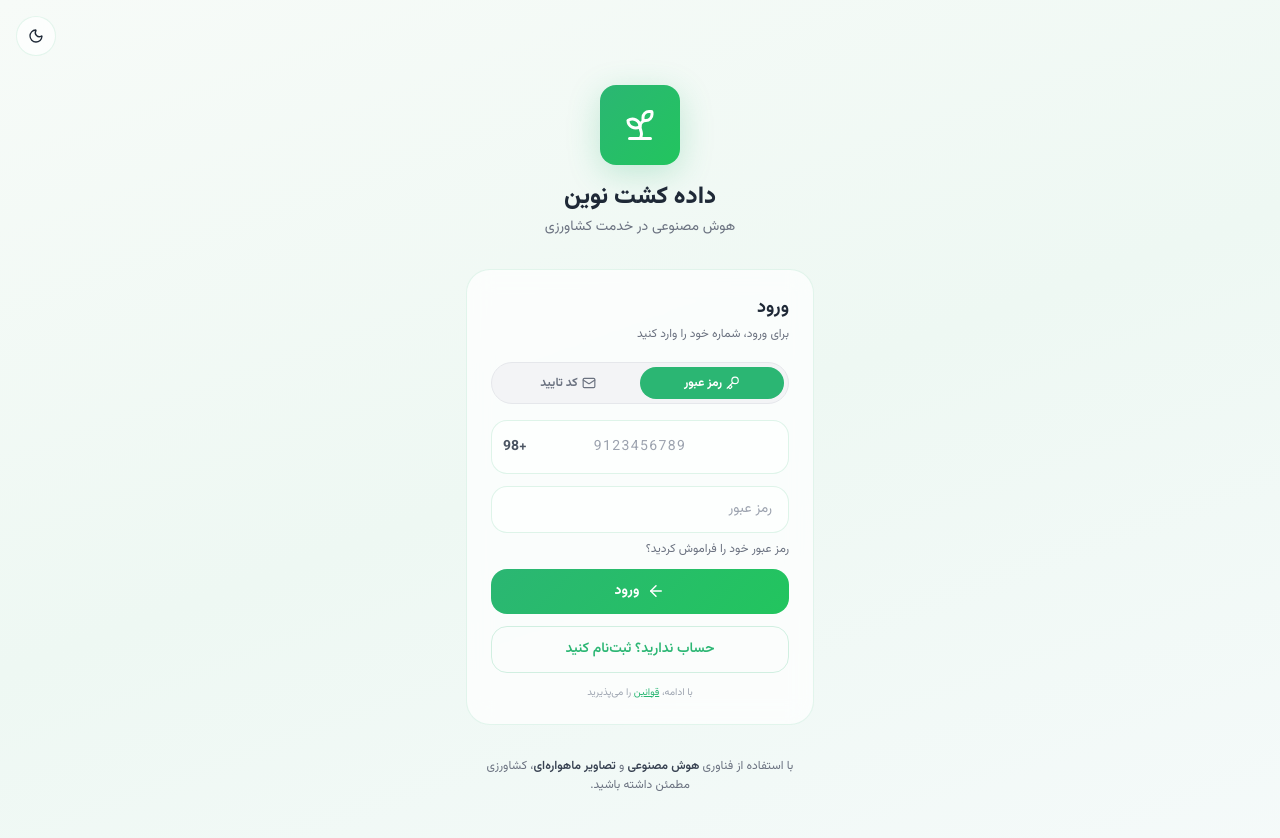
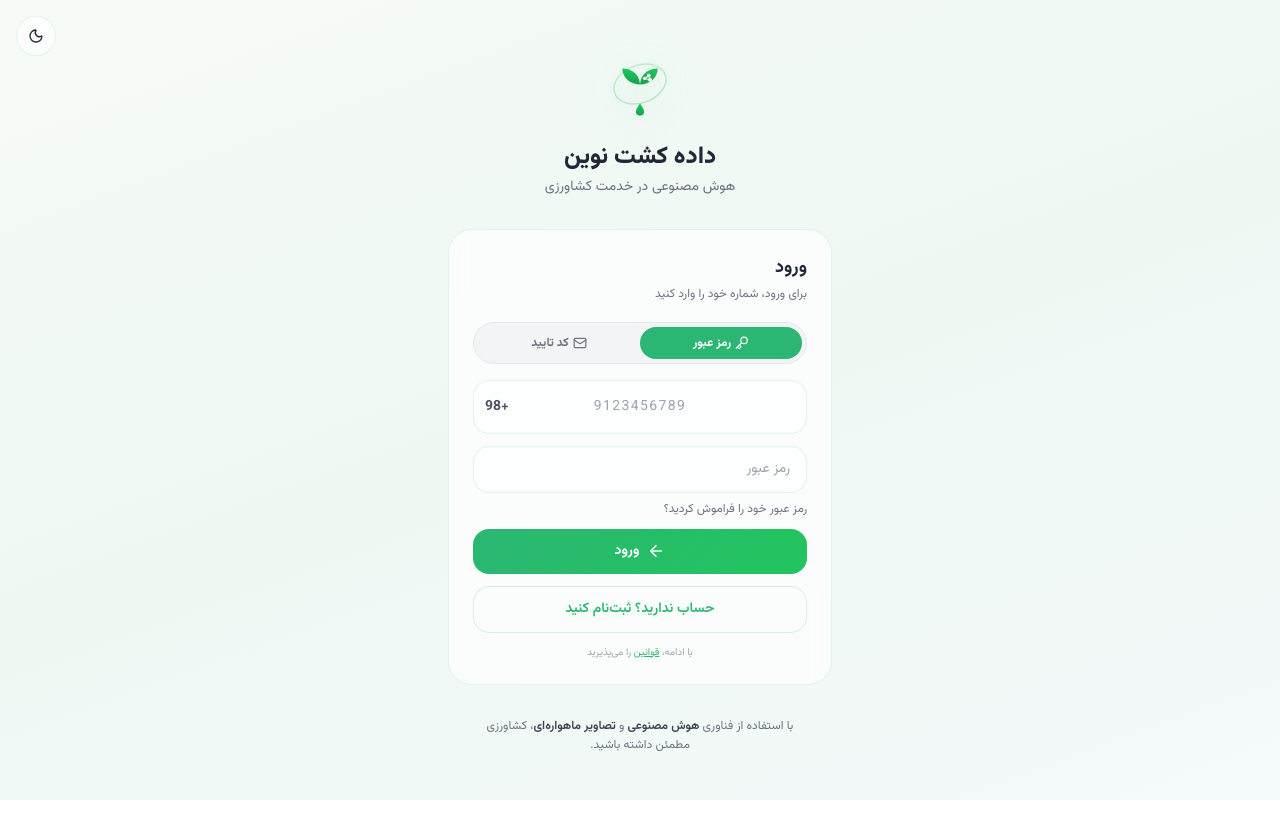
Before and after one commit to littleprogrammer369/DKN, a Next.js app in the folder apps/web/: page /auth in a window 1280 px wide. Shown: the top 838 px of the page. After the commit the page ends 800 px from the top, so only its background shows below. Built offline with nearby package versions, Linux system fonts and the light colour scheme.

Commit message:
fix(web): transparent SVG logo + full-bleed auth (no column / no logo rectangle)

```diff
--- a/apps/web/src/app/(app)/layout.tsx
+++ b/apps/web/src/app/(app)/layout.tsx
@@ -3,6 +3,7 @@
 import { ThemeProvider } from '@/lib/theme';
 import NavBar from '@/components/NavBar';
 import ThemeToggle from '@/components/ThemeToggle';
+import Logo from '@/components/Logo';
 
 export default function AppLayout({ children }: { children: React.ReactNode }) {
   return (
@@ -10,10 +11,7 @@ export default function AppLayout({ children }: { children: React.ReactNode }) {
       <div className="h-full overflow-y-auto px-4 pt-4 pb-24 transition-colors duration-300 max-w-[420px] mx-auto">
         <div className="flex items-center justify-between mb-4">
           <div className="flex items-center gap-2">
-            {/* eslint-disable-next-line @next/next/no-img-element */}
-            <img src="/brand/emblem-light.png" alt="داده کشت نوین" className="h-9 w-auto rounded-lg dark:hidden" />
-            {/* eslint-disable-next-line @next/next/no-img-element */}
-            <img src="/brand/emblem-dark.png" alt="داده کشت نوین" className="h-9 w-auto rounded-lg hidden dark:block" />
+            <Logo className="h-9 w-9 shrink-0" />
             <span className="text-sm font-bold text-gray-700 dark:text-night-text/80">داده کشت نوین</span>
           </div>
           <ThemeToggle />
--- a/apps/web/src/app/auth/page.tsx
+++ b/apps/web/src/app/auth/page.tsx
@@ -1,11 +1,6 @@
 import AuthPage from '@/components/AuthPage';
 
-export default function AuthRoute() {
-  return (
-    <div className="min-h-screen flex items-center justify-center">
-      <div className="w-full max-w-[420px] mx-auto px-4 py-10">
-        <AuthPage />
-      </div>
-    </div>
-  );
+export default function AuthRoute({ searchParams }: { searchParams?: { mode?: string } }) {
+  const mode = searchParams?.mode === 'register' ? 'register' : 'login';
+  return <AuthPage initialMode={mode} />;
 }
--- a/apps/web/src/components/AuthPage.tsx
+++ b/apps/web/src/components/AuthPage.tsx
@@ -6,7 +6,8 @@ import Link from 'next/link';
 import { motion } from 'framer-motion';
 import { onlyDigits } from '@/lib/utils';
 import { ThemeProvider, useTheme } from '@/lib/theme';
-import { Key, Mail, Phone, UserPlus, Lock, ArrowLeft, AlertCircle, Loader2, Eye, EyeOff, CheckCircle2, Sprout, Sun, Moon } from 'lucide-react';
+import Logo from '@/components/Logo';
+import { Key, Mail, Phone, UserPlus, Lock, ArrowLeft, AlertCircle, Loader2, Eye, EyeOff, CheckCircle2, Sun, Moon } from 'lucide-react';
 
 interface AuthPageProps {
   initialMode?: 'login' | 'register';
@@ -141,7 +142,7 @@ export default function AuthPage({ initialMode = 'login', onGoToDashboard }: Aut
 
   return (
     <ThemeProvider>
-      <div className="screen-login active flex flex-col justify-center items-center min-h-screen px-5 py-10 transition-colors duration-300 dark:bg-night-bg">
+      <div className="flex flex-col justify-center items-center min-h-screen px-5 py-10 transition-colors duration-300 bg-[linear-gradient(160deg,#F7FBF8_0%,#EEF8F3_50%,#F5FAFA_100%)] dark:bg-[#0A1A12]">
         <ThemeToggleInline />
         {mounted && hasToken && (
           <button onClick={goToDashboard} className="absolute top-4 right-4 z-20 px-4 py-2 rounded-full bg-brand-green text-white text-xs font-bold shadow-lg hover:opacity-90 transition">
@@ -149,10 +150,7 @@ export default function AuthPage({ initialMode = 'login', onGoToDashboard }: Aut
           </button>
         )}
         <div className="mb-8 text-center">
-          <div className="w-20 h-20 rounded-2xl mx-auto mb-4 flex items-center justify-center"
-               style={{ background: "linear-gradient(135deg, #2BB673, #22C55E)", boxShadow: "0 8px 32px rgba(43,182,115,0.25)" }}>
-            <Sprout className="text-white" size={36} />
-          </div>
+          <Logo className="w-20 h-20 mx-auto mb-4 drop-shadow-[0_8px_24px_rgba(34,197,94,0.35)]" />
           <h1 className="text-2xl font-extrabold text-gray-800 dark:text-night-text">داده کشت نوین</h1>
           <p className="text-sm text-gray-500 dark:text-night-muted mt-1">هوش مصنوعی در خدمت کشاورزی</p>
         </div>
--- /dev/null
+++ b/apps/web/src/components/Logo.tsx
@@ -0,0 +1,26 @@
+export default function Logo({ className = '' }: { className?: string }) {
+  return (
+    <svg viewBox="0 0 512 512" className={className} xmlns="http://www.w3.org/2000/svg" role="img" aria-label="داده کشت نوین">
+      <defs>
+        <linearGradient id="dknLogoGrad" x1="0" y1="0" x2="0" y2="1">
+          <stop offset="0" stopColor="#22C55E" />
+          <stop offset="1" stopColor="#16A34A" />
+        </linearGradient>
+      </defs>
+      <g fill="none" stroke="url(#dknLogoGrad)" strokeWidth="10" opacity="0.22">
+        <ellipse cx="256" cy="250" rx="172" ry="120" transform="rotate(-20 256 250)" />
+      </g>
+      <path d="M256 250 L256 372" stroke="url(#dknLogoGrad)" strokeWidth="22" strokeLinecap="round" />
+      <path d="M256 252 C 196 252 146 214 142 150 C 206 150 252 188 256 252 Z" fill="url(#dknLogoGrad)" />
+      <path d="M256 252 C 316 252 366 214 370 150 C 306 150 260 188 256 252 Z" fill="url(#dknLogoGrad)" />
+      <g stroke="#ffffff" strokeWidth="7" fill="#ffffff" opacity="0.95" strokeLinecap="round">
+        <path d="M286 214 L312 196" fill="none" />
+        <path d="M286 214 L320 222" fill="none" />
+        <circle cx="312" cy="196" r="9" />
+        <circle cx="320" cy="222" r="9" />
+        <circle cx="286" cy="214" r="7" />
+      </g>
+      <path d="M256 372 C 240 398 230 412 230 426 a 26 26 0 0 0 52 0 C 282 412 272 398 256 372 Z" fill="url(#dknLogoGrad)" />
+    </svg>
+  );
+}
```
